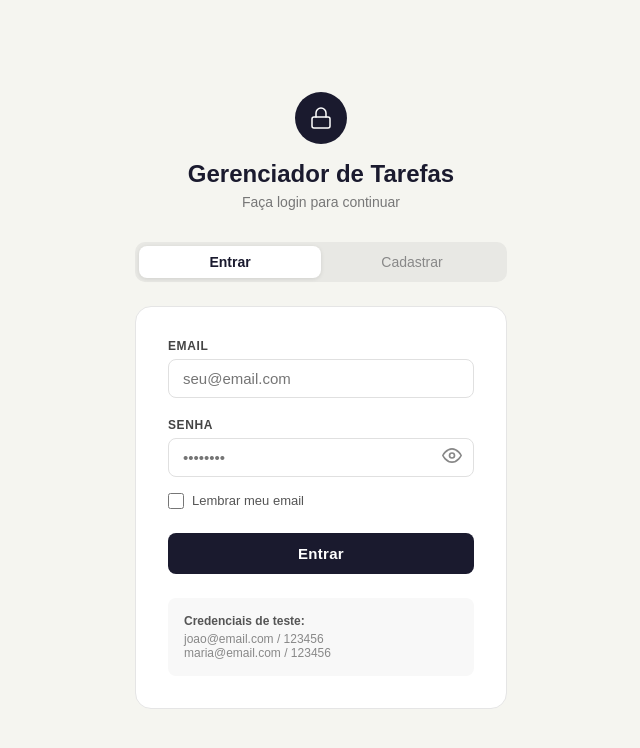
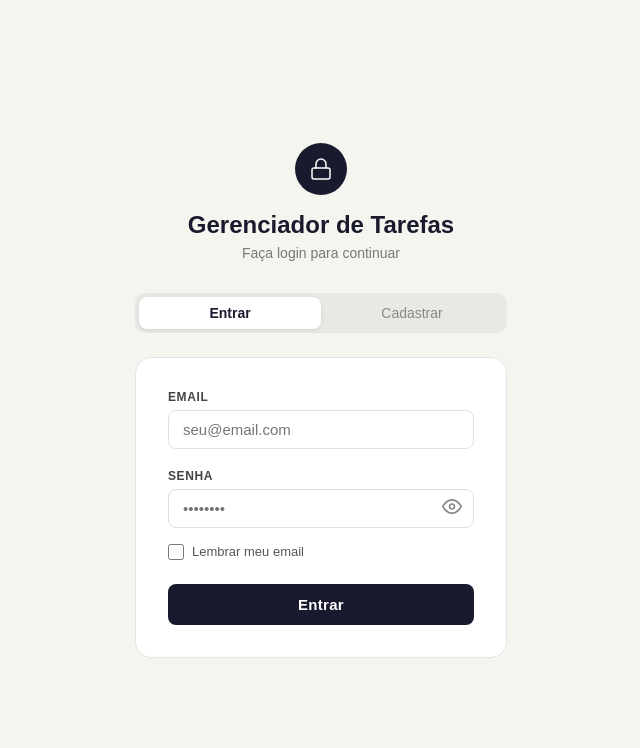
Before and after one commit to RafahSnt/taskflow, a React (Vite) app: page / in a window 1280 px wide. Shown: the top 748 px of the page, without its empty margins (319-959 px from the left). Built offline with nearby package versions, Linux system fonts and the light colour scheme.

Commit message:
Login.jsx

```diff
--- a/src/Login.jsx
+++ b/src/Login.jsx
@@ -205,11 +205,6 @@ export default function Login({ onLogin }) {
               <button type="submit" disabled={carregando} style={{ ...estiloBotao, background: carregando ? '#888' : '#1a1a2e', cursor: carregando ? 'not-allowed' : 'pointer' }}>
                 {carregando ? 'Entrando...' : 'Entrar'}
               </button>
-              <div style={{ marginTop: '1.5rem', padding: '1rem', background: '#f8f8f8', borderRadius: 8, fontSize: 12, color: '#888', fontFamily: 'sans-serif' }}>
-                <p style={{ margin: '0 0 4px', fontWeight: 600, color: '#555' }}>Credenciais de teste:</p>
-                <p style={{ margin: 0 }}>joao@email.com / 123456</p>
-                <p style={{ margin: 0 }}>maria@email.com / 123456</p>
-              </div>
             </form>
           )}
 
```
